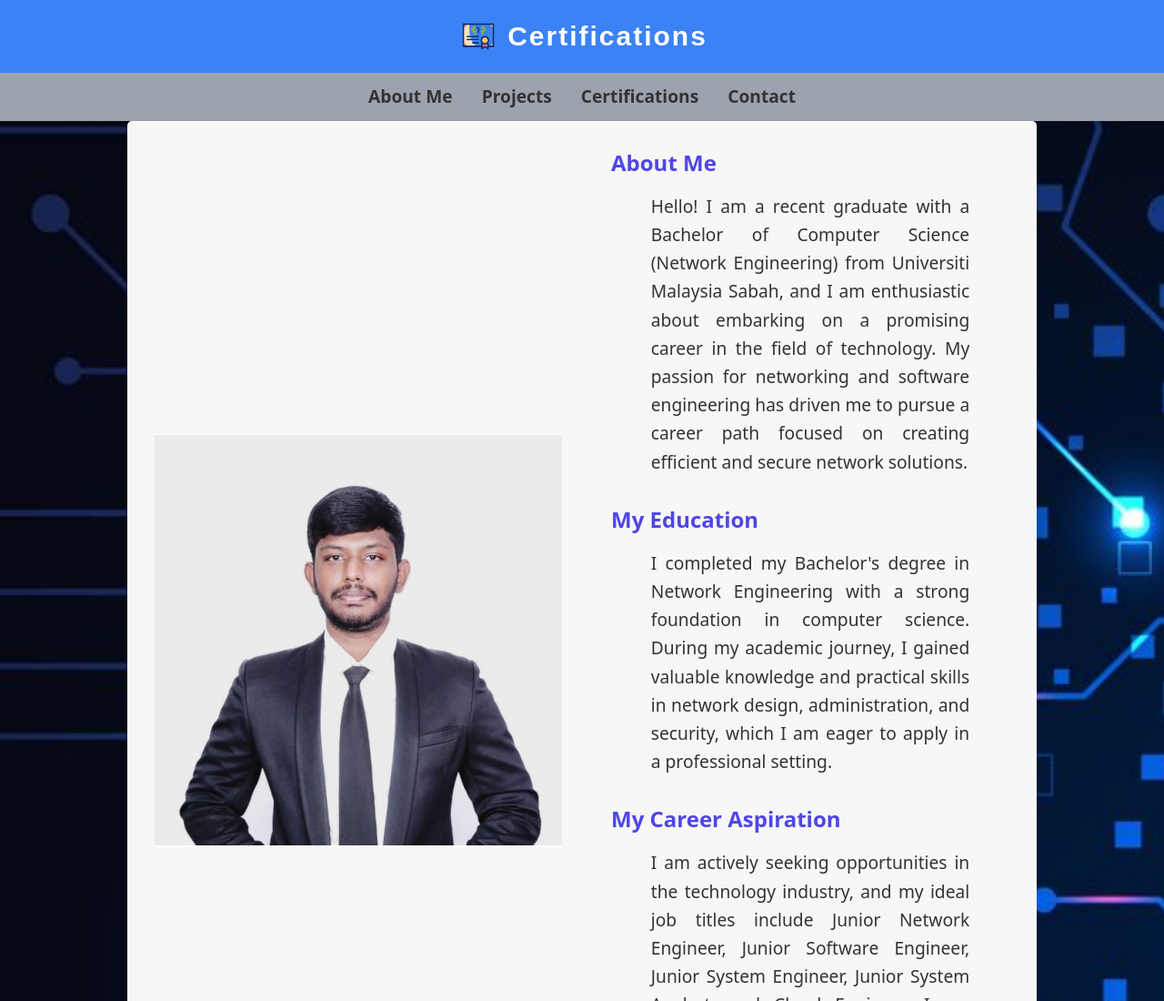
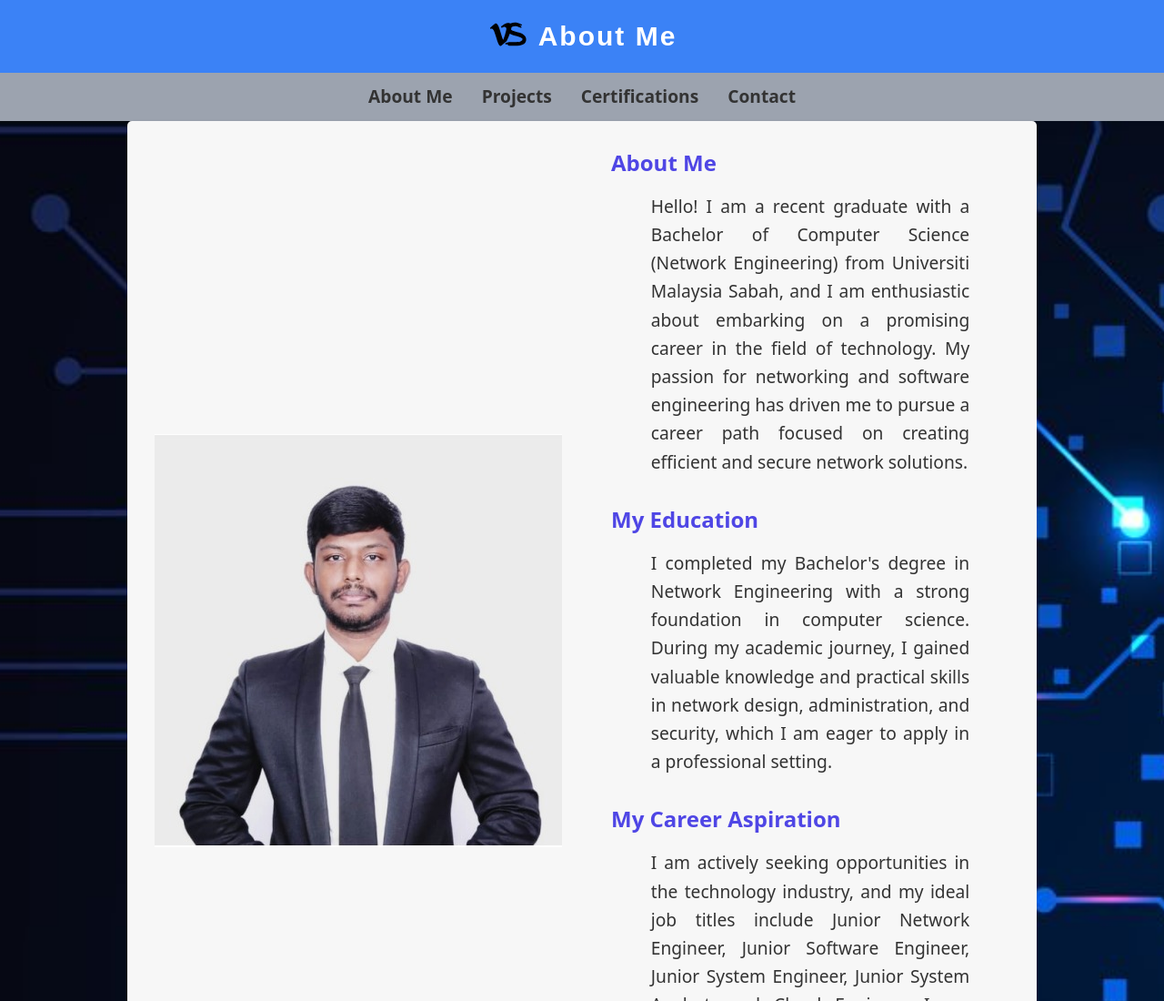
Before and after one commit to Viknesh30/Portfolio, a website: page index.html in a window 1280 px wide. Shown: the top 1100 px of the page at 91% size. Drawn offline with nearby package versions, Linux system fonts and the light colour scheme; files whose address does not match are found by name.

Commit message:
Update index.html

```diff
--- a/index.html
+++ b/index.html
@@ -65,8 +65,8 @@
 <body class="bg-gray-100">
     <header class="bg-blue-500 py-4">
         <div class="container mx-auto flex items-center justify-center">
-            <img src="Images/output-onlinegiftools (1).gif" alt="Flaticon Icon" class="w-12 h-12 inline-block align-middle">
-            <h1 class="inline-block align-middle text-3xl font-bold ml-2 text-white">Certifications</h1>
+            <img src="Images/LOGO.svg" alt="Flaticon Icon" class="w-12 h-12 inline-block align-middle">
+            <h1 class="inline-block align-middle text-3xl font-bold ml-2 text-white">About Me</h1>
         </div>
     </header>
 
```
